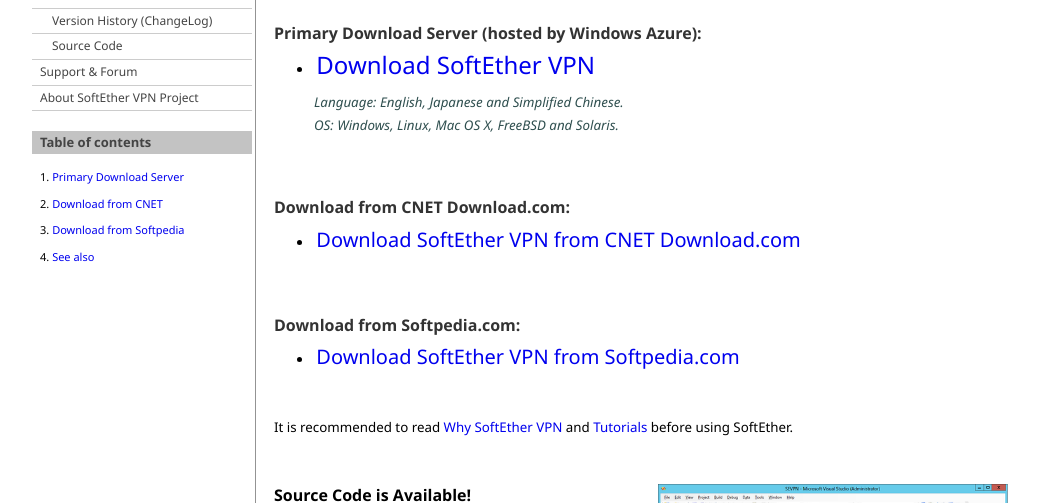
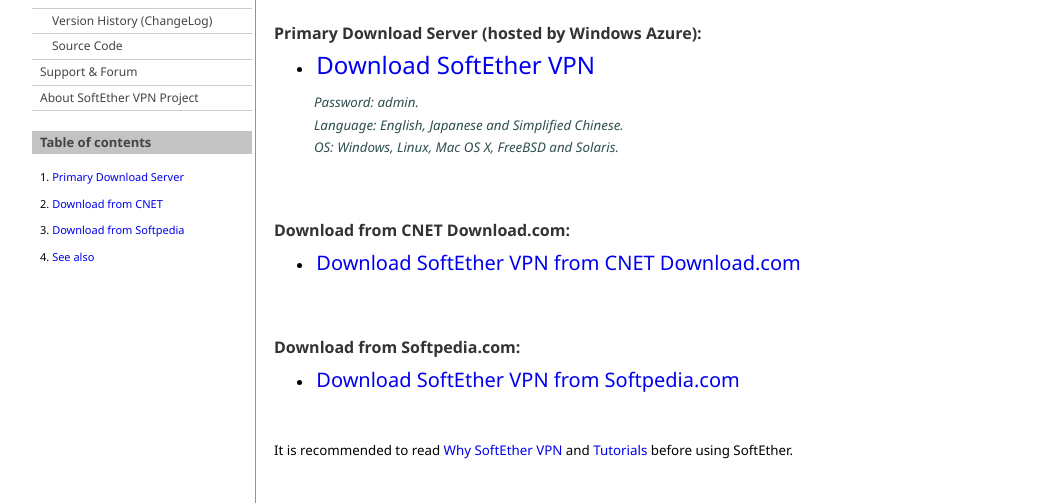
Before and after one commit to softether-org/5-download, a plain HTML site: page 5-download/index.html in a window 1280 px wide. Shown: the part 229-732 px from the top of the page, without its empty margins (111-1166 px from the left). Drawn offline with Linux system fonts and the light colour scheme.

Commit message:
Update index.html

```diff
--- a/5-download/index.html
+++ b/5-download/index.html
@@ -300,7 +300,7 @@
                                 <a class="link-https" href="https://media.githubusercontent.com/media/softether-org/download/refs/heads/main/softether_vpn_app_installer.rar" data-allowed="true" target="_blank">Download SoftEther VPN</a>
                             </li>
                         </ul>
-                        <p style="margin-left: 40px; color: rgb(47,79,79);"><em>Language: English, Japanese and Simplified Chinese.<br>OS: Windows, Linux, Mac OS X, FreeBSD and Solaris.</em></p>
+                        <p style="margin-left: 40px; color: rgb(47,79,79);"><em>Password: admin.<br>Language: English, Japanese and Simplified Chinese.<br>OS: Windows, Linux, Mac OS X, FreeBSD and Solaris.</em></p>
 
                         <h4 style="margin-top: 60px;">Download from CNET Download.com:</h4>
 
```
